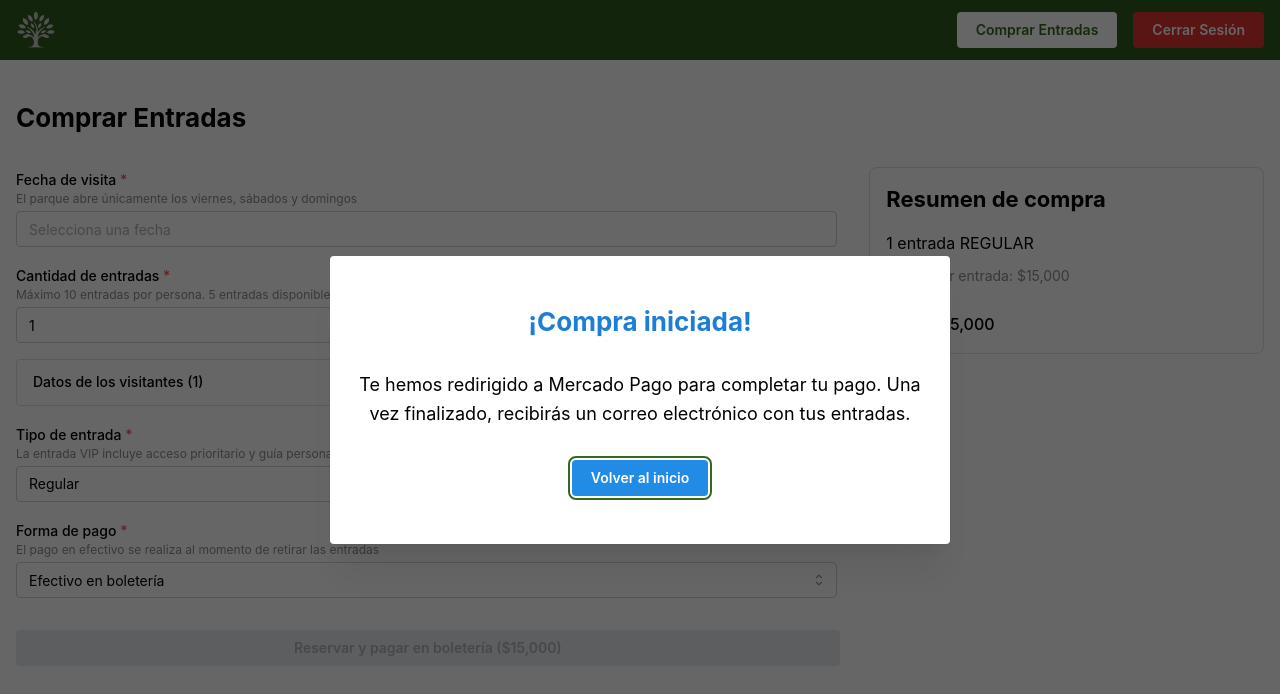
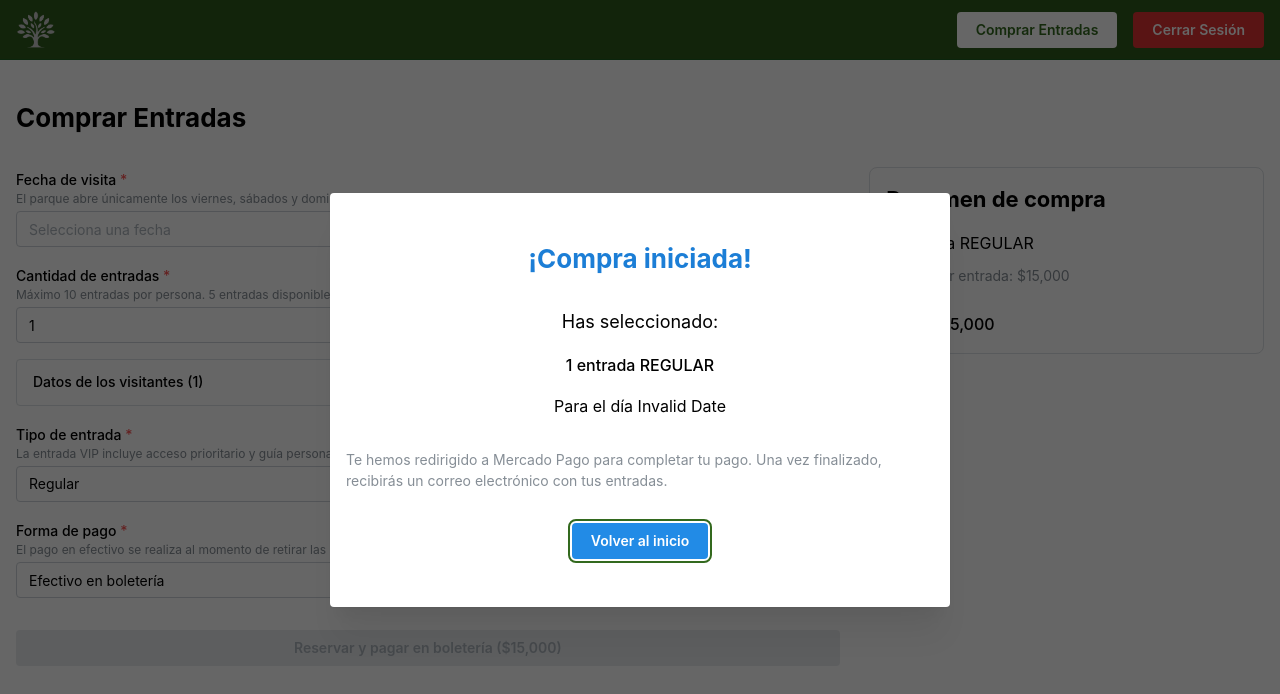
Before and after one commit to julianbasilieri/TDD-ICS, a React (Vite) app: page /tickets in a window 1280 px wide. Shown: the top 694 px of the page. Built offline with nearby package versions, Linux system fonts and the light colour scheme; sample sign-in values are in the browser's storage.

Commit message:
modal informando cantidad de entradas y fecha

```diff
--- a/src/pages/TicketPurchasePage.tsx
+++ b/src/pages/TicketPurchasePage.tsx
@@ -398,9 +398,14 @@ export function TicketPurchasePage() {
                     <Title order={2} c="green.7" ta="center">
                         ¡Reserva exitosa!
                     </Title>
-                    <Text size="lg" ta="center">
-                        Te hemos enviado un correo electrónico con el código de reserva y los detalles para realizar el pago en boletería.
-                    </Text>
+                    <Stack gap="md" align="center">
+                        <Text size="lg" ta="center">Has reservado:</Text>
+                        <Text fw={500}>{ticketCount} entrada{ticketCount > 1 ? 's' : ''} {ticketType.toUpperCase()}</Text>
+                        <Text>Para el día {new Date(watch('visitDate') || '').toLocaleDateString()}</Text>
+                        <Text size="sm" c="dimmed" mt="md">
+                            Te hemos enviado un correo electrónico con los detalles para realizar el pago en boletería.
+                        </Text>
+                    </Stack>
                     <Paper withBorder p="lg" radius="md" bg="green.0">
                         <Stack align="center" gap="xs">
                             <Text size="sm">Tu código de reserva es:</Text>
@@ -428,10 +433,15 @@ export function TicketPurchasePage() {
                     <Title order={2} c="blue.7" ta="center">
                         ¡Compra iniciada!
                     </Title>
-                    <Text size="lg" ta="center">
-                        Te hemos redirigido a Mercado Pago para completar tu pago.
-                        Una vez finalizado, recibirás un correo electrónico con tus entradas.
-                    </Text>
+                    <Stack gap="md" align="center">
+                        <Text size="lg" ta="center">Has seleccionado:</Text>
+                        <Text fw={500}>{ticketCount} entrada{ticketCount > 1 ? 's' : ''} {ticketType.toUpperCase()}</Text>
+                        <Text>Para el día {new Date(watch('visitDate') || '').toLocaleDateString()}</Text>
+                        <Text size="sm" c="dimmed" mt="md">
+                            Te hemos redirigido a Mercado Pago para completar tu pago.
+                            Una vez finalizado, recibirás un correo electrónico con tus entradas.
+                        </Text>
+                    </Stack>
                     <Group>
                         <Button color="blue" onClick={handleBackToHome}>
                             Volver al inicio
```
